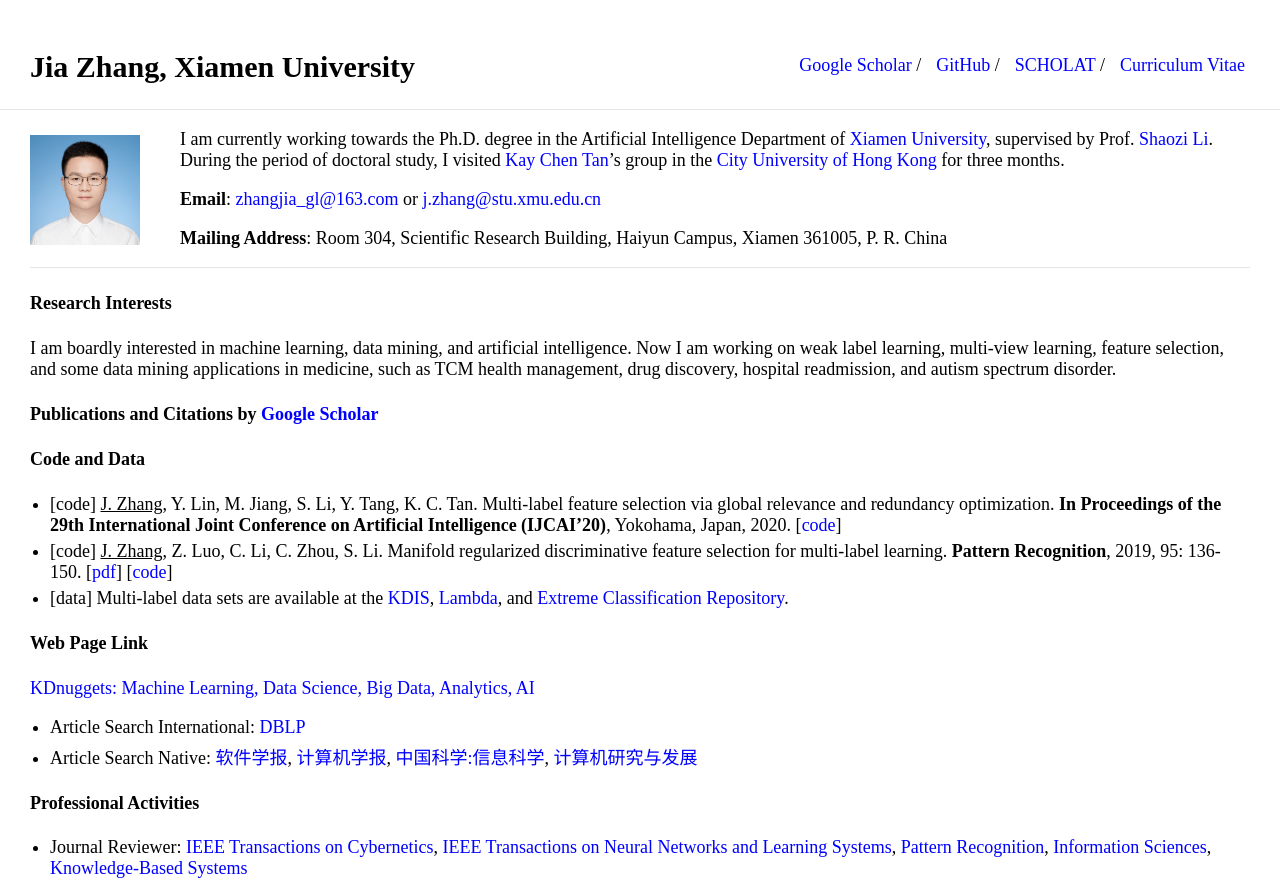
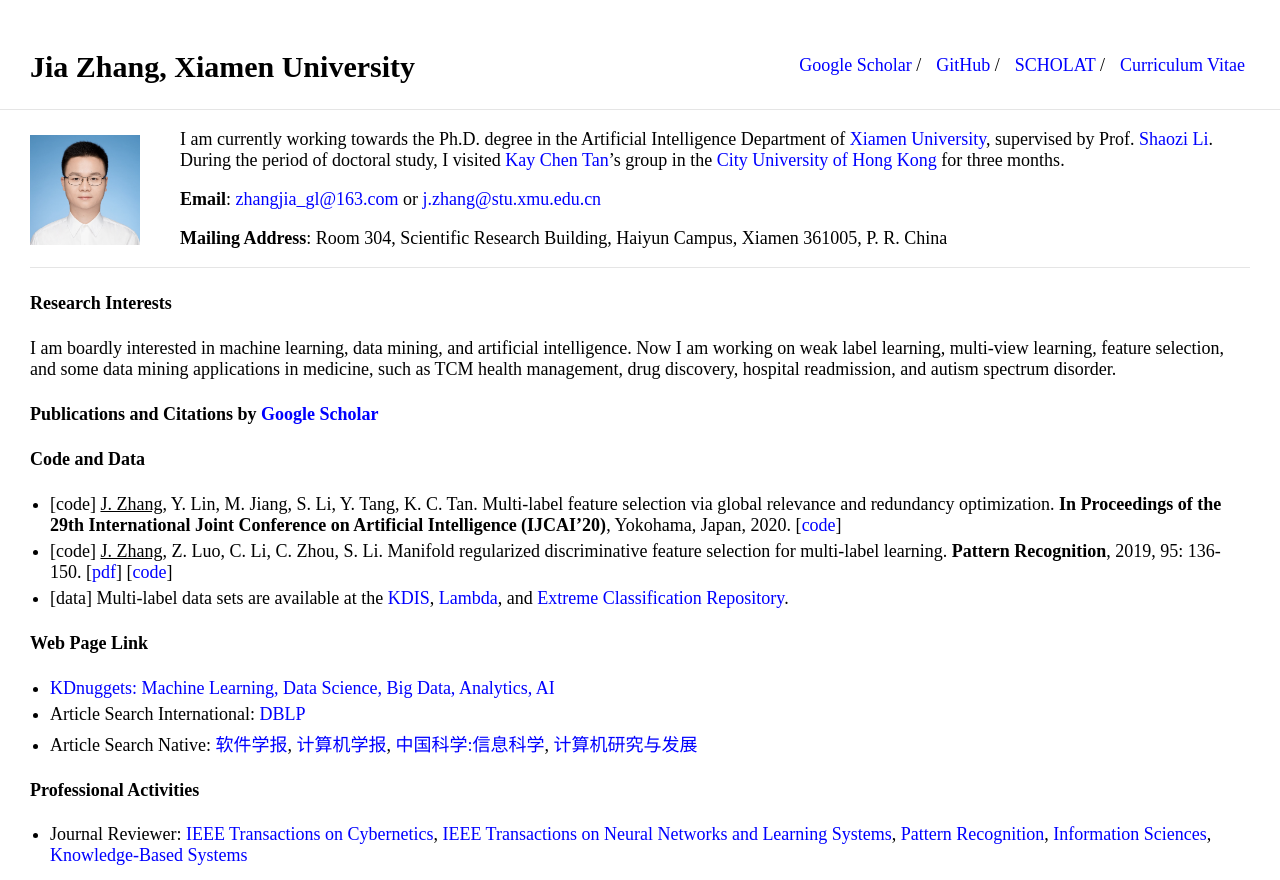
Before and after one commit to jiazhang-ml/jiazhang-ml.github.io, a Jekyll site: the page built from index.md, in a window 1280 px wide. Shown: the top 880 px of the page. Built offline with Jekyll 4.4.1, drawn with Linux system fonts in a browser that asks for light colours; grey boxes are pictures that could not be loaded.

```diff
--- a/index.md
+++ b/index.md
@@ -24,7 +24,7 @@ I am boardly interested in machine learning, data mining, and artificial intelli
 * [data] Multi-label data sets are available at the [KDIS](http://www.uco.es/kdis/mllresources/), [Lambda](http://www.lamda.nju.edu.cn/files/MDDM-expdata.rar), and [Extreme Classification Repository](http://manikvarma.org/downloads/XC/XMLRepository.html).
 
 #### Web Page Link
-[KDnuggets: Machine Learning, Data Science, Big Data, Analytics, AI](https://www.kdnuggets.com/)
+* [KDnuggets: Machine Learning, Data Science, Big Data, Analytics, AI](https://www.kdnuggets.com/)
 * Article Search International: [DBLP](https://dblp.uni-trier.de/db/)
 * Article Search Native: [软件学报](http://navi.cnki.net/knavi/JournalDetail?pcode=CJFD&pykm=RJXB), [计算机学报](http://navi.cnki.net/knavi/JournalDetail?pcode=CJFD&pykm=JSJX), [中国科学:信息科学](http://navi.cnki.net/knavi/JournalDetail?pcode=CJFD&pykm=PZKX), [计算机研究与发展](http://navi.cnki.net/knavi/JournalDetail?pcode=CJFD&pykm=JFYZ)
 
```
